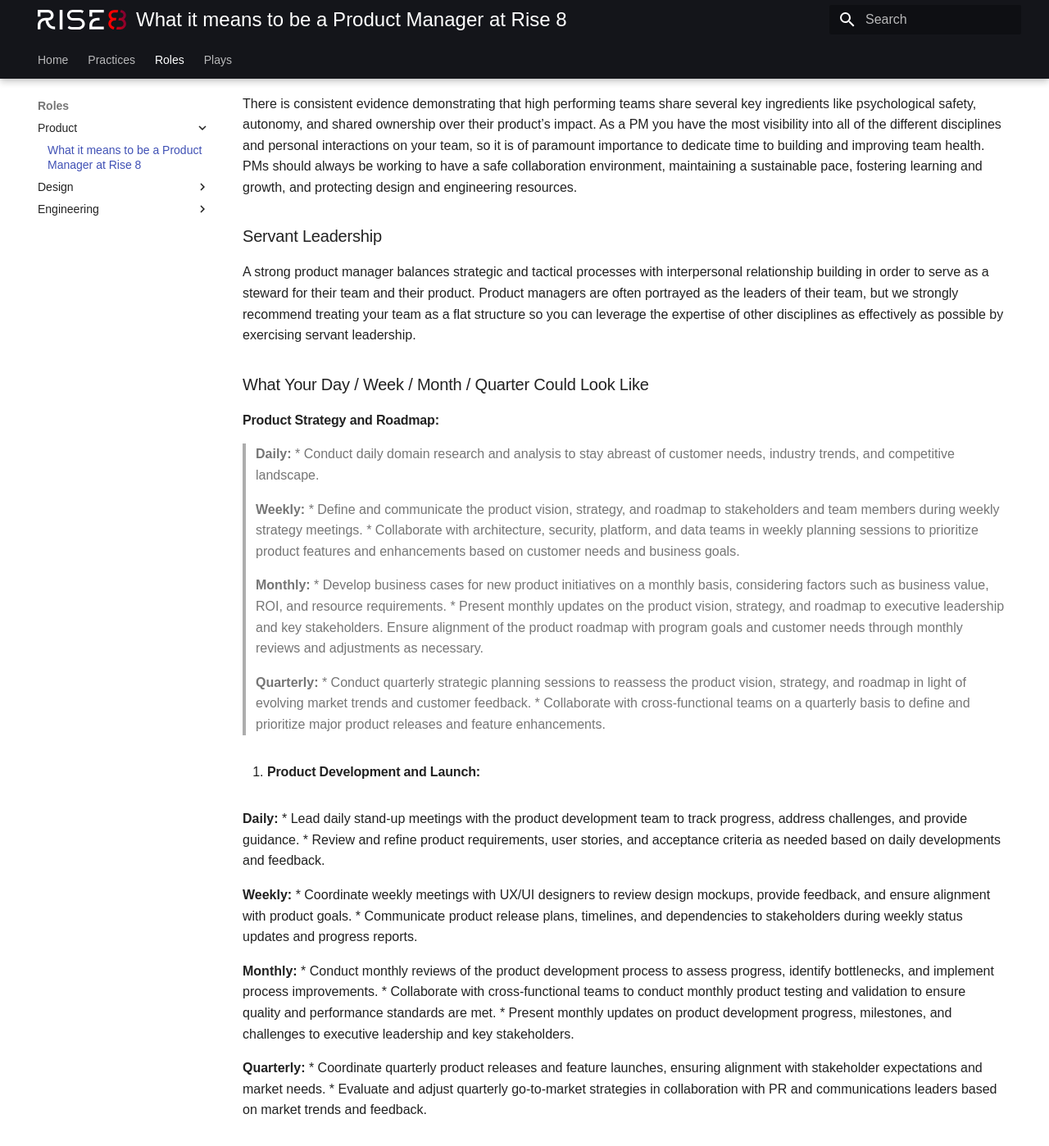
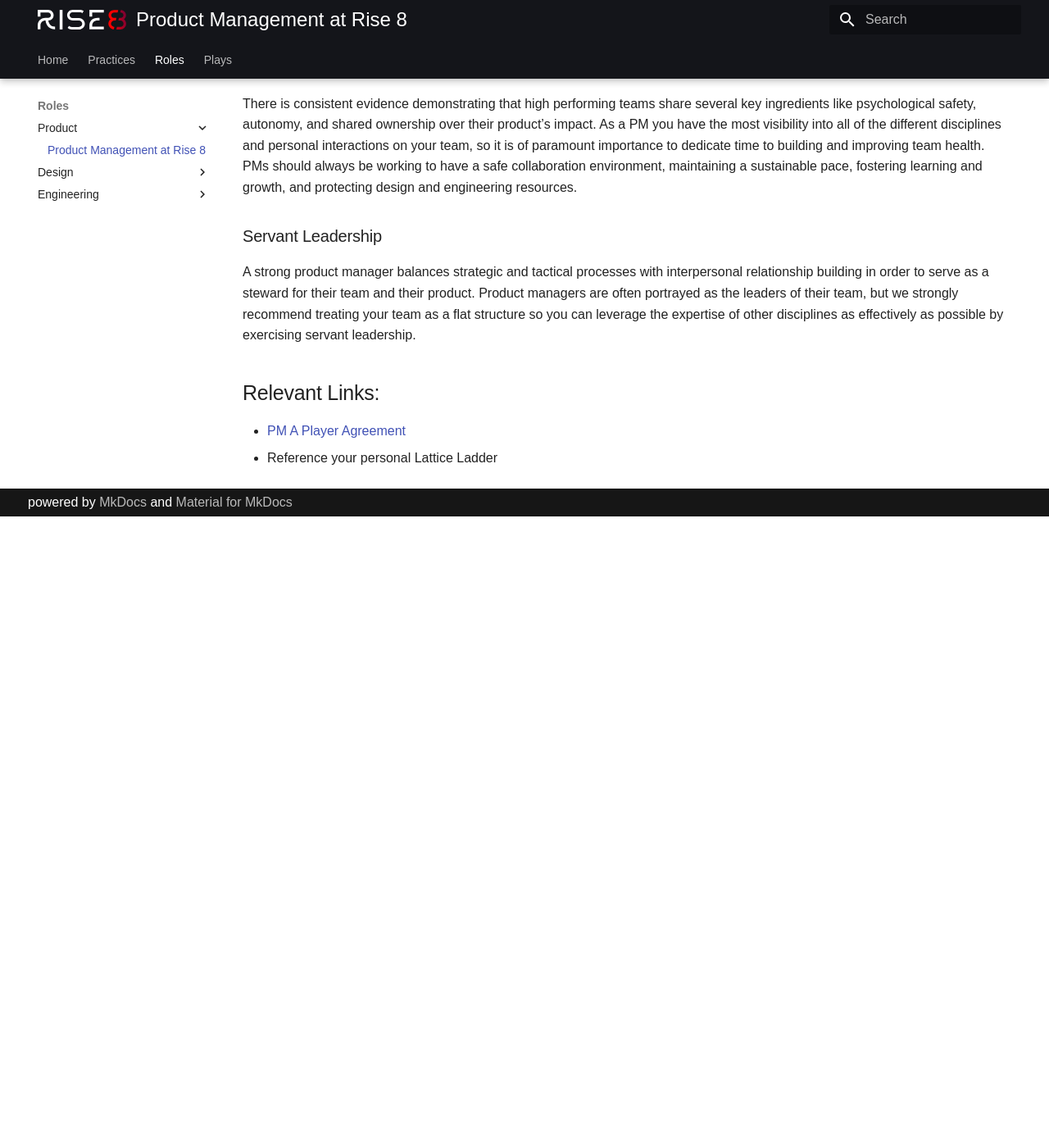
Before and after one commit to rise8-us/delivery-playbooks, an MkDocs documentation site: the page built from docs/content/roles/Product-Management-Role-Definition.md, in a window 1280 px wide and 1400 px high, scrolled down 791 px. Shown: the whole window at 82% size. Built offline with MkDocs 1.6.1 and Material for MkDocs 9.7.7, drawn with Linux system fonts in a browser that asks for light colours; after the commit the page ends 1421 px from its top, so only the background shows below that; some of the changed text lies outside the part shown.

Commit message:
Update Product-Management-Role-Definition.md

```diff
--- a/docs/content/roles/Product-Management-Role-Definition.md
+++ b/docs/content/roles/Product-Management-Role-Definition.md
@@ -1,102 +1,24 @@
-# What it means to be a Product Manager at Rise 8
+# Product Management at Rise 8
 Being a product manager is an exciting, challenging, and rewarding role but it can sometimes be confusing to know where to start. Whether you are a brand new PM or shifting over to a new organization, you may feel that the expectations and responsibilities of your role are not the most clearly defined. We do not believe there should be a rigid universal definition of product management, rather PMs should utilize the open-ended nature of the role to leverage their unique strengths and build a style that works best for them and their team. That said, there are three primary pillars that we feel a product manager should be accountable for:
 
-## Core Responsibilities
+## Responsibilities
 
 ### Product Direction:
+
 As a PM you are the main voice of the business among your balanced team. This means you are constantly focused on building the most valuable thing right now, since the business will hold you accountable for contributing to its objectives. Successfully supporting the business side of things does not mean deprioritizing the needs of users or technology, rather it involves balancing priorities to achieve the best outcomes. PMs collaboratively research business problems to understand users in their environment, set product priorities and goals, measure delivered work to adjust direction, and frequently communicate product direction to stakeholders, portfolio leaders, users, and the team.
 
 ### Team Process:
+
 In order to most effectively achieve outcomes for the business and users, teams must have a smooth operating rhythm with established processes. As your team’s PM, you should always be building and optimizing your team’s practices for maximum efficiency. Are your rituals (like Iteration Planning Meetings) effective? Is the team leveraging or improving industry best practices? Can you use data (such as DORA metrics) to indicate your processes are working?
 
 ### Team Health:
+
 There is consistent evidence demonstrating that high performing teams share several key ingredients like psychological safety, autonomy, and shared ownership over their product’s impact. As a PM you have the most visibility into all of the different disciplines and personal interactions on your team, so it is of paramount importance to dedicate time to building and improving team health. PMs should always be working to have a safe collaboration environment, maintaining a sustainable pace, fostering learning and growth, and protecting design and engineering resources.
 
 ### Servant Leadership
+
 A strong product manager balances strategic and tactical processes with interpersonal relationship building in order to serve as a steward for their team and their product. Product managers are often portrayed as the leaders of their team, but we strongly recommend treating your team as a flat structure so you can leverage the expertise of other disciplines as effectively as possible by exercising servant leadership.
 
-### What Your Day / Week / Month / Quarter Could Look Like
-
-#### Product Strategy and Roadmap:
-
-> **Daily:**
-> * Conduct daily domain research and analysis to stay abreast of customer needs, industry trends, and competitive landscape.
-
-
-
-> **Weekly:**
-> * Define and communicate the product vision, strategy, and roadmap to stakeholders and team members during weekly strategy meetings.
-> * Collaborate with architecture, security, platform, and data teams in weekly planning sessions to prioritize product features and enhancements based on customer needs and business goals.
-
-> **Monthly:**
->     * Develop business cases for new product initiatives on a monthly basis, considering factors such as business value, ROI, and resource requirements.
->     * Present monthly updates on the product vision, strategy, and roadmap to executive leadership and key stakeholders.
-Ensure alignment of the product roadmap with program goals and customer needs through monthly reviews and adjustments as necessary.
-
-> **Quarterly:**
->    * Conduct quarterly strategic planning sessions to reassess the product vision, strategy, and roadmap in light of evolving market trends and customer feedback.
->    * Collaborate with cross-functional teams on a quarterly basis to define and prioritize major product releases and feature enhancements.
-
-2. #### Product Development and Launch:
-
-**Daily:**
-* Lead daily stand-up meetings with the product development team to track progress, address challenges, and provide guidance.
-* Review and refine product requirements, user stories, and acceptance criteria as needed based on daily developments and feedback.
-
-**Weekly:**
-* Coordinate weekly meetings with UX/UI designers to review design mockups, provide feedback, and ensure alignment with product goals.
-* Communicate product release plans, timelines, and dependencies to stakeholders during weekly status updates and progress reports.
-
-**Monthly:**
-* Conduct monthly reviews of the product development process to assess progress, identify bottlenecks, and implement process improvements.
-* Collaborate with cross-functional teams to conduct monthly product testing and validation to ensure quality and performance standards are met.
-* Present monthly updates on product development progress, milestones, and challenges to executive leadership and key stakeholders.
-
-**Quarterly:**
-* Coordinate quarterly product releases and feature launches, ensuring alignment with stakeholder expectations and market needs.
-* Evaluate and adjust quarterly go-to-market strategies in collaboration with PR and communications leaders based on market trends and feedback.
-
-3. #### Product Performance and Optimization:
-
-**Daily:**
-* Monitor product performance metrics daily, including user engagement, retention, and satisfaction.
-* Engage in daily communication with cross-functional teams to discuss ongoing product performance and potential enhancements.
-
-
-**Weekly:**
-* Conduct weekly deep dives into product performance data to identify trends, patterns, and areas for improvement.
-* Collaborate with cross-functional teams in weekly planning sessions to prioritize product enhancements and updates based on performance analysis.
-
-**Monthly:**
-* Prepare and present monthly reports on product performance and trends to executive leadership and key stakeholders.
-* Lead monthly brainstorming sessions with cross-functional teams to explore innovative ideas for product optimization and innovation.
-
-**Quarterly:**
-* Conduct quarterly reviews of key product metrics to assess overall performance and track progress toward strategic goals.
-* Collaborate with cross-functional teams on quarterly product optimization projects to implement major enhancements or innovations.
-* Evaluate quarterly product performance against established goals and benchmarks, and adjust the product roadmap and strategy accordingly.
-
-4. #### Customer Engagement and Support:
-**Daily:**
-* Collaborate daily with support teams to gather customer feedback, understand needs, and address pain points.
-* Engage in daily communication with customers to provide timely assistance and gather insights through interviews and feedback channels.
-* Review daily communication channels to ensure timely responses to customer inquiries and concerns.
-
-**Weekly:**
-* Conduct weekly customer interviews to gather insights and feedback to inform product decisions and improvements.
-* Schedule and host weekly meetings with internal teams to discuss customer feedback, product updates, and roadmap alignment.
-* Provide weekly product training sessions to internal teams and stakeholders to ensure they are equipped to support customers effectively.
-
-**Monthly:**
-* Ensure timely and effective communication with customers regarding product updates, features, and roadmap through monthly newsletters or announcements.
-* Prepare and distribute monthly product support materials, such as user guides or FAQs, to internal teams and external stakeholders.
-* Coordinate monthly product demonstrations and presentations for customers, prospects, and industry events as approved and applicable.
-
-**Quarterly:**
-* Act as a product evangelist by presenting product features and benefits to customers, prospects, and industry events on a quarterly basis.
-* Conduct quarterly reviews with support teams to assess customer needs and pain points, and adjust strategies accordingly.
-* Collaborate with cross-functional teams on quarterly product roadmap reviews and adjustments based on customer feedback and market trends.
-
-### Relevant Links:
+## Relevant Links:
 * [PM A Player Agreement](https://docs.google.com/document/d/1TLhY06DKxXgEaQgDrMwnOH6JFfzoenVlQoJxv-0cg4Y/edit#heading=h.q3hwr650xktk)
 * Reference your personal Lattice Ladder
```
